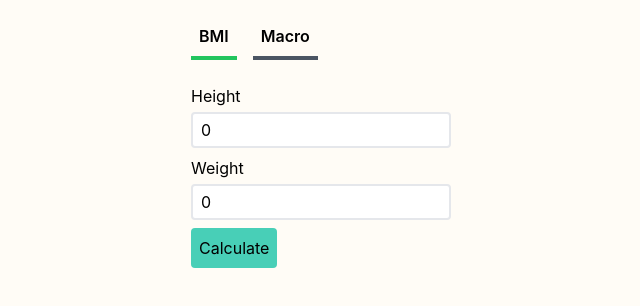
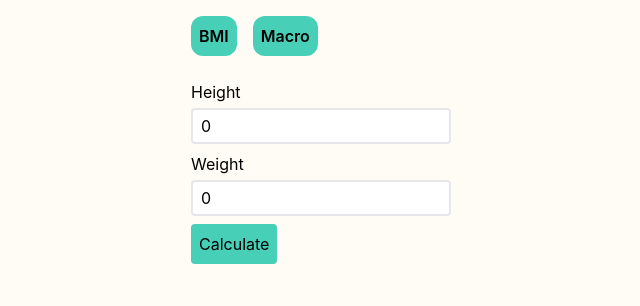
Before and after one commit to Klaymant/nutrimate, a React (Create React App) app: page / in a window 1280 px wide. Shown: the top 306 px of the page, without its empty margins (319-959 px from the left). Built offline with nearby package versions, Linux system fonts and the light colour scheme.

Commit message:
Redesign of NavButton

```diff
--- a/src/component/NavButton.tsx
+++ b/src/component/NavButton.tsx
@@ -6,10 +6,10 @@ type NavButtonProps = {
   onClick?: () => void;
 };
 
-const getActiveClasses = (active: boolean) => active ? 'border-green-500' : 'border-gray-600';
+const getActiveClasses = (active: boolean) => active ? 'border-mint-green' : 'border-gray-600';
 
 const NavButton = ({ children, active, onClick }: NavButtonProps) => (
-  <button className={`border-b-4 ${getActiveClasses(active)} outline-none hover:text-green-500 p-2 m-2`} onClick={onClick}>{children}</button>
+  <button className={`rounded-xl bg-mint-green ${getActiveClasses(active)} outline-none hover:text-white p-2 m-2 outline`} onClick={onClick}>{children}</button>
 );
 
 export default NavButton;
```
